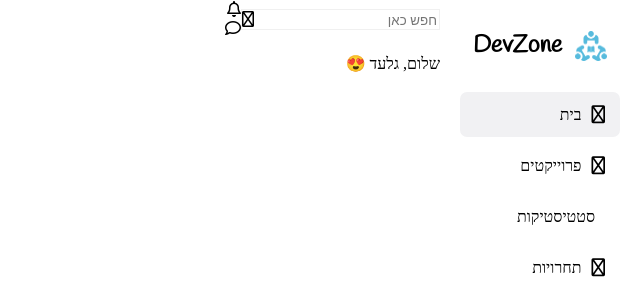
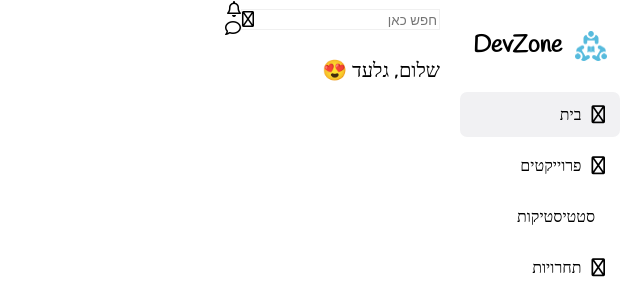
Before and after one commit to Gilad-Weinberger/Dev-Zone, a Django app: page / in a window 1280 px wide. Shown: the top 300 px of the page, without its empty margins (640-1280 px from the left). Run offline with Django 4.2, Linux system fonts and the light colour scheme; style sheets or scripts are compiled from the project's sources.

Commit message:
add welcome style

```diff
--- a/static/scss/base/home.css
+++ b/static/scss/base/home.css
@@ -1,3 +1,5 @@
+@import url("https://fonts.googleapis.com/css2?family=Rubik:wght@300;400;500;600;700;800;900&display=swap");
+@import url("https://fonts.googleapis.com/css2?family=Handlee&display=swap");
 body {
   margin: 0px;
   direction: rtl;
@@ -5,4 +7,8 @@ body {
 }
 body .container {
   padding-right: 200px;
+}
+body .container .top .welcome {
+  font-family: "Rubik";
+  font-size: 20px;
 }/*# sourceMappingURL=home.css.map */
--- a/static/scss/base/home.scss
+++ b/static/scss/base/home.scss
@@ -8,6 +8,10 @@ body {
   .container {
     padding-right: 200px;
     .top {
+      .welcome {
+        font-family: "Rubik";
+        font-size: 20px;
+      }
     }
   }
 }
```
Also changed, not shown: 1 other file.
